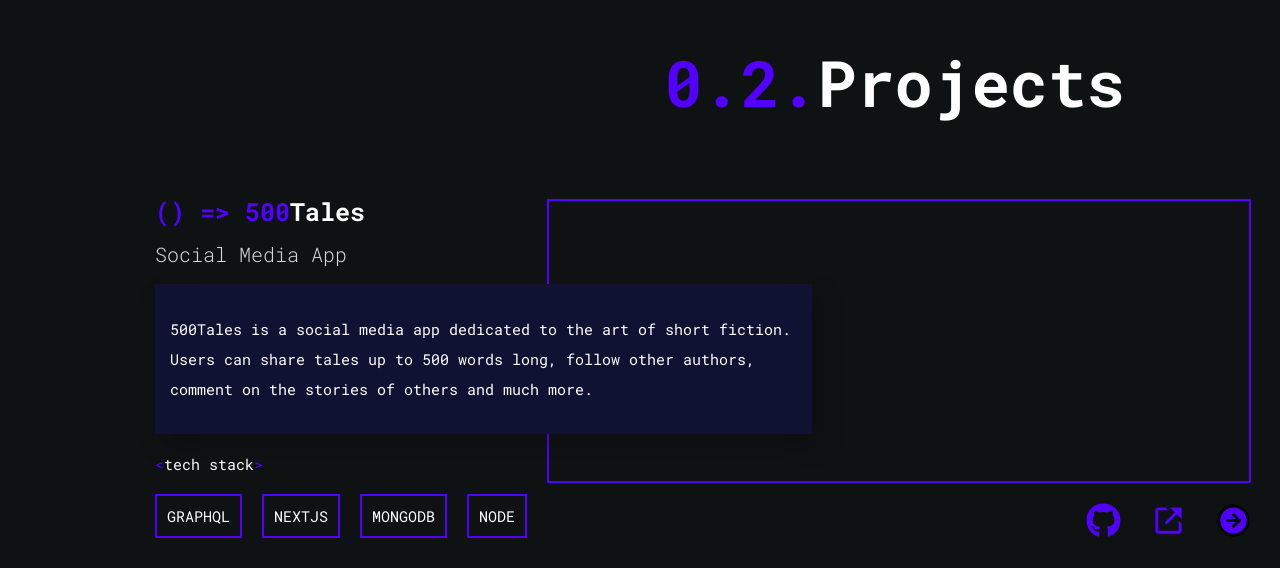
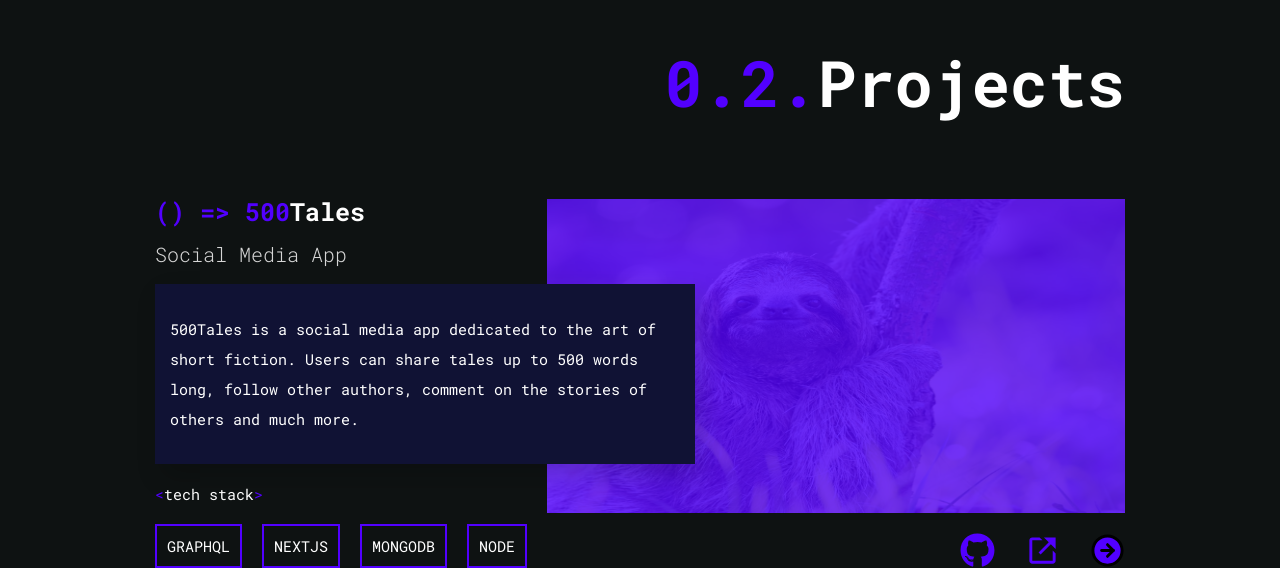
Before and after one commit to 0xngndev/portfolio.v2, a Next.js app: page / in a window 1280 px wide. Shown: the part 795-1363 px from the top of the page. Before the commit the page ends 1333 px from the top, so only its background shows below. Built offline with nearby package versions, Linux system fonts and the light colour scheme.

Commit message:
Added overlay to image.

```diff
--- a/components/Projects.js
+++ b/components/Projects.js
@@ -1,5 +1,5 @@
 import styled from "styled-components";
-
+import Image from "next/image";
 import { BiLinkExternal } from "react-icons/bi";
 import { FaGithub } from "react-icons/fa";
 import { FiArrowRightCircle } from "react-icons/fi";
@@ -11,8 +11,7 @@ const ProjectsWrapper = styled.section`
   align-items: flex-start;
 
   h1 {
-    display: block;
-
+    display: flex;
     color: var(--darkPrimary);
     align-self: flex-end;
     font-weight: 700;
@@ -33,12 +32,31 @@ const ProjectsWrapper = styled.section`
     display: flex;
     flex-direction: column;
     align-items: flex-end;
+    flex: 1.5;
 
     .div-img {
-      border: 2px solid var(--darkPrimary);
-      width: 70rem;
-      height: 38rem;
+      position: relative;
+      z-index: 1;
       flex: 1;
+
+      &:after {
+        content: "";
+        position: absolute;
+        top: 0;
+        left: 0;
+        width: 100%;
+        height: 100%;
+        background: var(--darkPrimary);
+        opacity: 0.8;
+        transition: 0.5s;
+      }
+
+      &:hover {
+        transition: 0.5s;
+        :after {
+          opacity: 0;
+        }
+      }
     }
 
     .div-svg {
@@ -85,7 +103,7 @@ const ProjectsWrapper = styled.section`
       position: relative;
       padding: 1.5rem;
       z-index: 2;
-      width: 160%;
+      width: 130%;
       background: #101234;
       box-shadow: var(--bs);
 
@@ -156,7 +174,9 @@ const Projects = () => {
           </div>
         </div>
         <div className="div-projects-fh">
-          <div className="div-img"></div>
+          <div className="div-img">
+            <Image src="/assets/sloth.jpg" alt="sloth" layout="fill" />
+          </div>
           <div className="div-svg">
             <FaGithub />
             <BiLinkExternal />
```
Also changed, not shown: public/assets/sloth.jpg (added).
